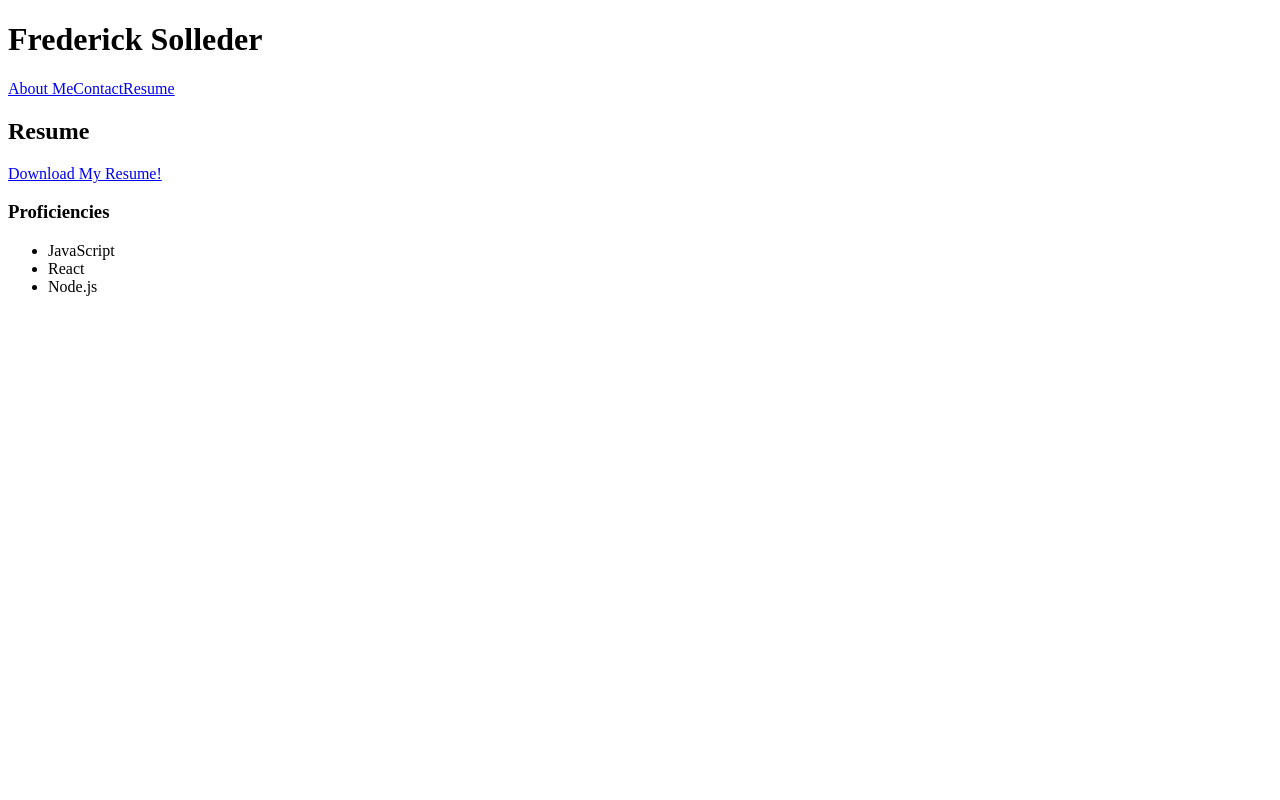
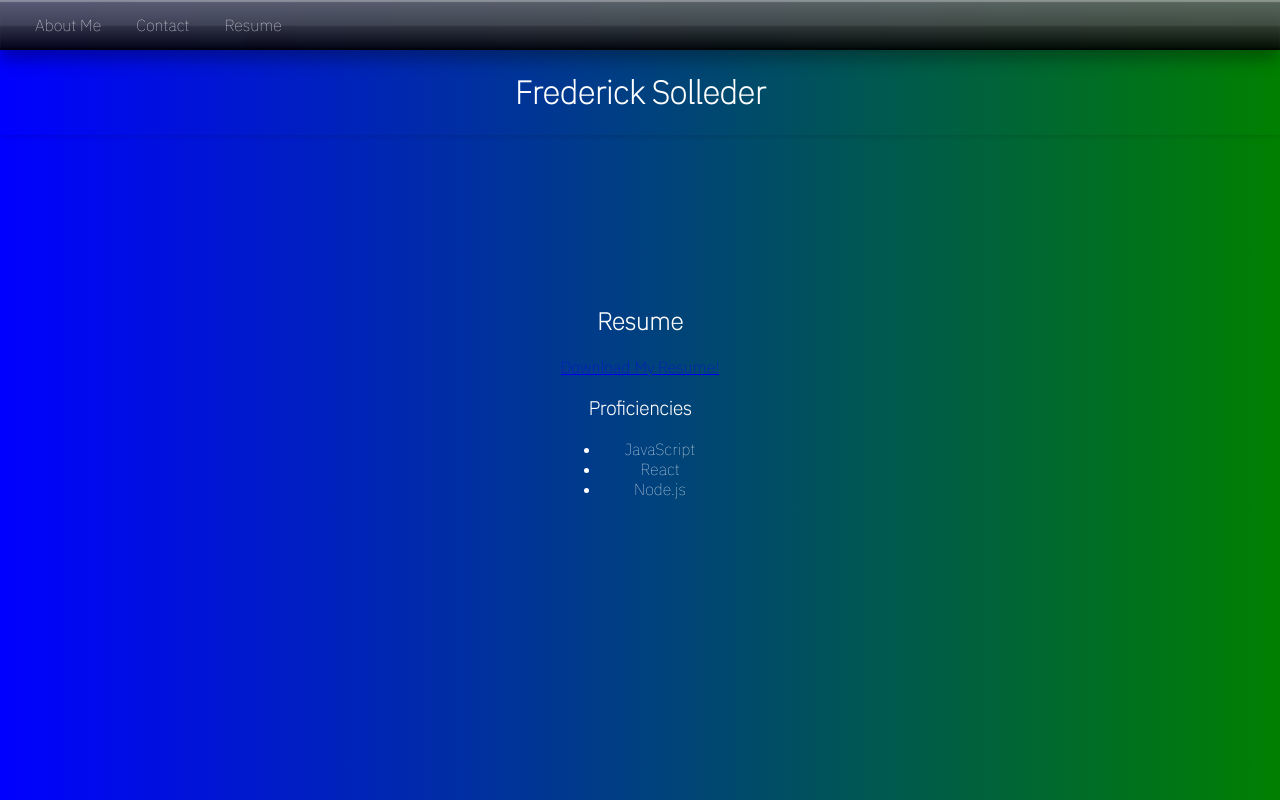
Before and after one commit to fspaghetti3/react-portfolio, a React (Create React App) app in the folder client/: page /resume in a window 1280 px wide. Built offline with nearby package versions, Linux system fonts and the light colour scheme.

Commit message:
added some styling, shooting for a frutiger aero style.

```diff
--- a/client/public/index.html
+++ b/client/public/index.html
@@ -3,6 +3,9 @@
   <head>
     <meta charset="UTF-8" />
     <meta name="viewport" content="width=device-width, initial-scale=1.0" />
+    <link rel="preconnect" href="https://fonts.googleapis.com">
+    <link rel="preconnect" href="https://fonts.gstatic.com" crossorigin>
+    <link href="https://fonts.googleapis.com/css2?family=IBM+Plex+Sans:wght@100&display=swap" rel="stylesheet">
     <title>Fred's Portfolio</title>
   </head>
   <body>
--- a/client/src/App.css
+++ b/client/src/App.css
@@ -0,0 +1,56 @@
+* {
+    font-family: 'IBM Plex Sans', Arial, Helvetica, sans-serif;
+}
+
+html, body {
+    margin: 0;
+    padding: 0;
+    height: 100%;
+}
+
+body {
+    background: linear-gradient(to right, blue, green);
+    display: flex;
+    justify-content: center;
+    align-items: center;
+    text-align: center;
+    height: 100vh;
+    font-family: Arial, sans-serif;
+    color: white;
+}
+
+header {
+    position: fixed;
+    top: 0;
+    left: 0;
+    width: 100%;
+    background-color: #f8f8f800;
+    box-shadow: 0 2px 4px rgba(0, 0, 0, 0.1);
+    z-index: 1000;
+}
+
+nav {
+    display: flex;
+    flex-direction: row;
+    align-items: center;
+    padding: 10px 25px;
+    gap: 15px;
+    background: linear-gradient(180deg, rgba(99, 102, 104, 0.9) 0%, rgba(69, 71, 71, 0.9) 50.52%, rgba(52, 52, 52, 0.9) 53.12%, rgba(0, 0, 0, 0.9) 100%);
+    box-shadow: 0px 10px 15px rgba(0, 0, 0, 0.3), inset 0px 2px 1px rgba(255, 255, 255, 0.3), inset 0px -2px 1px rgba(0, 0, 0, 0.4);
+}
+
+nav > a {
+    text-decoration: none;
+    border-radius: 15px;
+    padding: 5px 10px;
+    flex-direction: row;
+    white-space: nowrap;
+    align-items: center;
+    color: #fafafa;
+    transition: all 0.3s;
+}
+
+nav > a:hover {
+    background: linear-gradient(180deg, rgba(83, 85, 87, 0.9) 0%, rgba(14, 15, 15, 0.9) 100%);
+    box-shadow: 0px 10px 15px rgba(0, 0, 0, 0.3), inset 0px 2px 1px rgba(255, 255, 255, 0.3), inset 0px -2px 1px rgba(0, 0, 0, 0.4);
+}
--- a/client/src/components/Header.jsx
+++ b/client/src/components/Header.jsx
@@ -4,8 +4,8 @@ import PropTypes from  'prop-types'
 function Header({ currentSection, setCurrentSection }) {
   return (
     <header>
+      <Nav currentSection={currentSection} setCurrentSection={setCurrentSection} />
       <h1>Frederick Solleder</h1>
-      <Nav currentSection={currentSection} setCurrentSection={setCurrentSection} />
     </header>
   );
 }
--- a/client/src/components/Nav.jsx
+++ b/client/src/components/Nav.jsx
@@ -1,6 +1,4 @@
 import { Link, useLocation } from 'react-router-dom';
-
-
 
 function Nav() {
   const location = useLocation();
```
Also changed, not shown: 7 other files (tests, documents, lock files or other folders).
